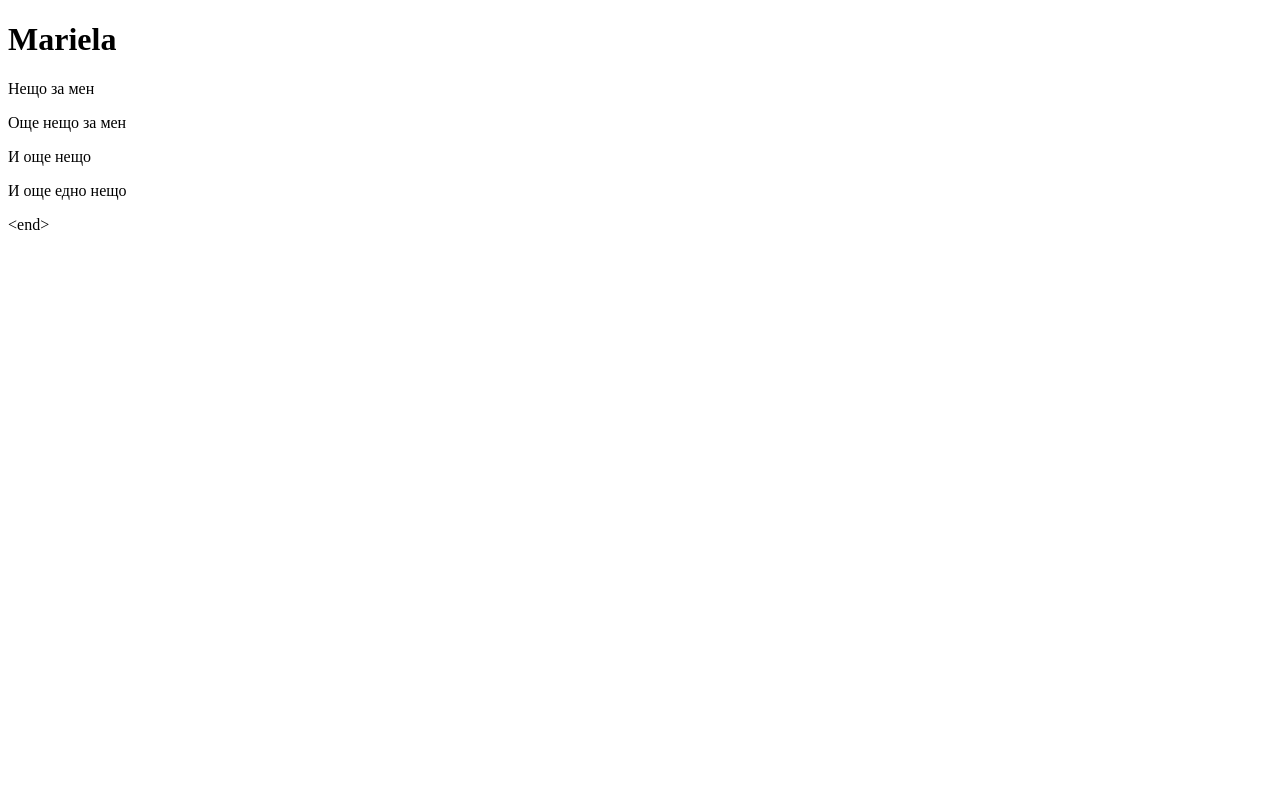
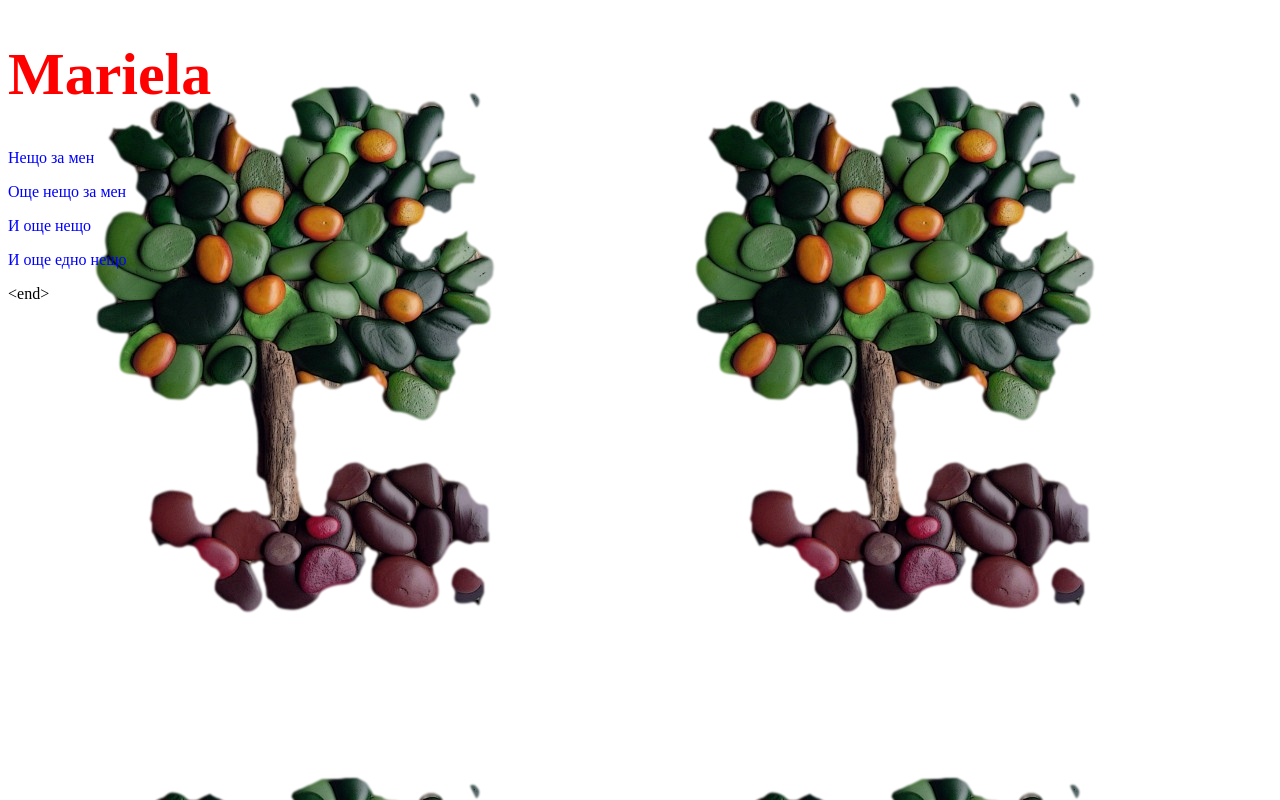
Before and after one commit to marielastancheva/marielastancheva.github.io, a plain HTML site: page index.html in a window 1280 px wide. Drawn offline with Linux system fonts and the light colour scheme.

Commit message:
Add picture

```diff
--- a/index.html
+++ b/index.html
@@ -5,6 +5,20 @@
 <html>
 <head>
 	<title>My page title</title>
+	<style type="text/css">
+	h1 {
+		color: red;
+		font-size: 60px;
+	}
+	p{
+		color: blue;
+	}
+
+	body {
+		background-image: url('tree.png');
+	}
+
+	</style>
 </head>
 <body>
 	<h1>Mariela</h1>
@@ -16,7 +30,7 @@
 		<p>И още нещо</p>
 		<p>И още едно нещо</p>
 
-	&lt;end&gt;
+		&lt;end&gt;
 
 </article>
 </body>
```
Also changed, not shown: tree.png (added).
